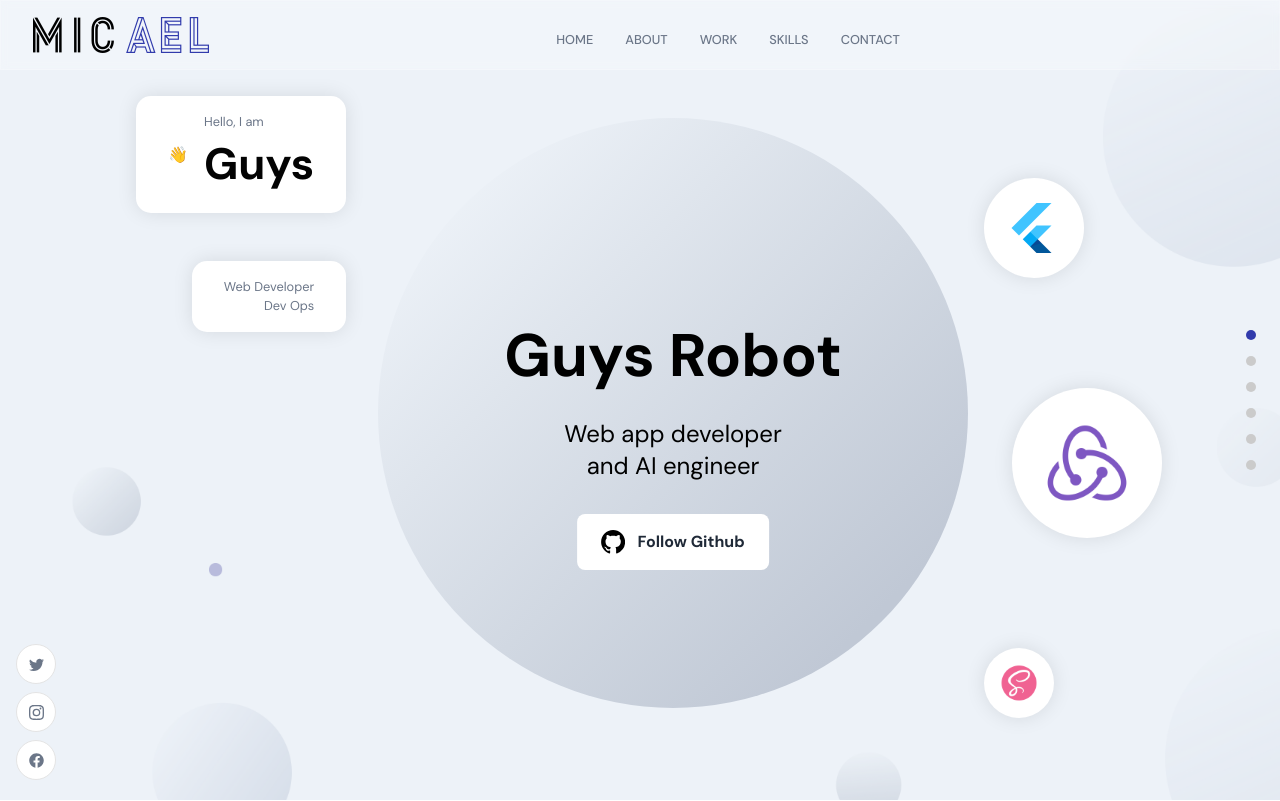
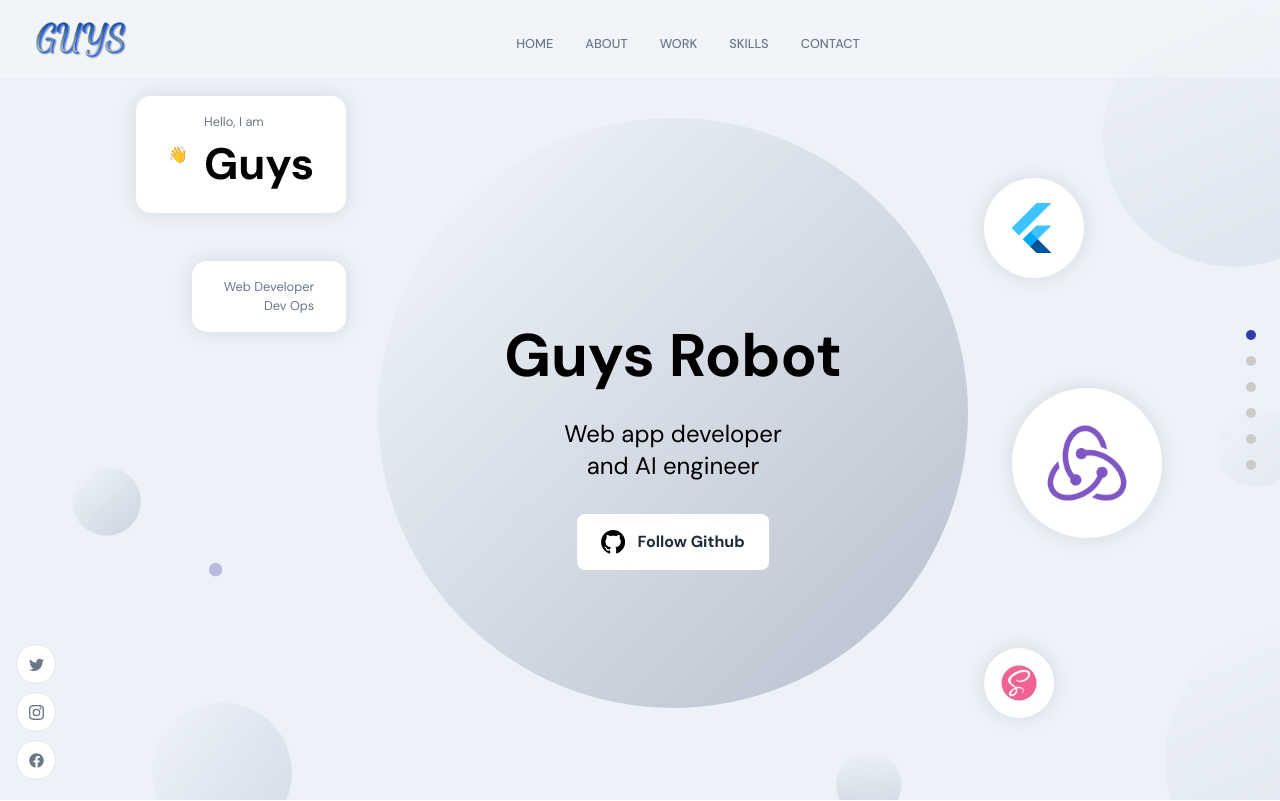
Before and after one commit to GuysKapen/Portfolio, a React (Vite) app in the folder react/: page / in a window 1280 px wide. Shown: the top 801 px of the page. Built offline with nearby package versions, Linux system fonts and the light colour scheme.

Commit message:
Update logo

```diff
--- a/react/src/components/Navbar/Navbar.jsx
+++ b/react/src/components/Navbar/Navbar.jsx
@@ -9,7 +9,7 @@ const Navbar = () => {
     return (
         <nav className='app__navbar'>
             <div className='app__logo'>
-                <img src={images.logo} alt="log" />
+                <img src={images.logo} alt="log" className='w-[6rem]' />
             </div>
             <ul className='app__navbar-links'>
                 {["Home", "About", "Work", "Skills", "Contact"].map((item) => (
--- a/react/src/constants/images.js
+++ b/react/src/constants/images.js
@@ -25,7 +25,7 @@ import about04 from '../assets/images/about04.png';
 
 import profile from '../assets/images/profile.png';
 import circle from '../assets/images/circle.svg';
-import logo from '../assets/images/logo.png';
+import logo from '../assets/images/logo_guys.png';
 
 import adidas from '../assets/images/adidas.png';
 import amazon from '../assets/images/amazon.png';
```
Also changed, not shown: react/src/assets/images/logo_guys.png (added), 1 other file (tests, documents, lock files or other folders).
